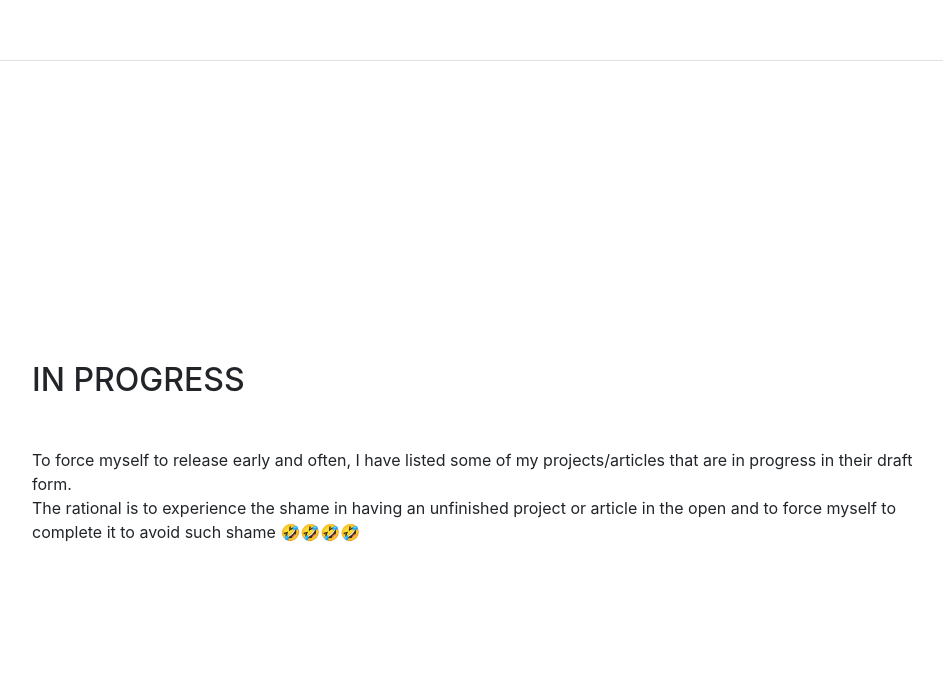
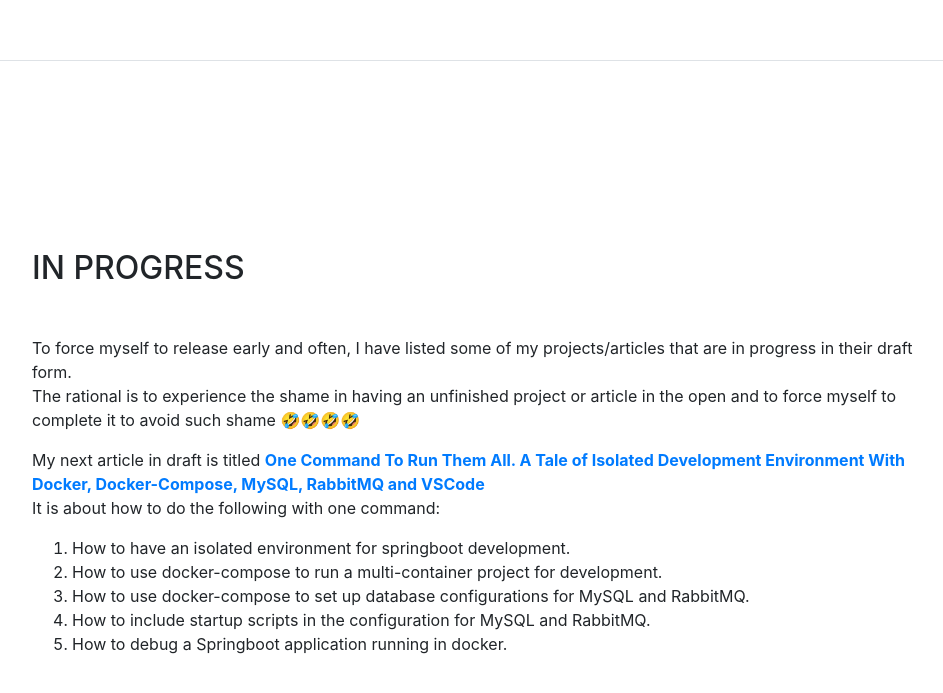
Before and after one commit to oseikofi88/personal-website, a website built with Parcel: page index.html in a window 1280 px wide. Shown: the part 7501-8194 px from the top of the page, without its empty margins (288-1231 px from the left). Built offline with nearby package versions, Linux system fonts and the light colour scheme; a web font is replaced by a local one.

Commit message:
update profile with unfinished articles

```diff
--- a/index.html
+++ b/index.html
@@ -330,7 +330,8 @@
           <br>
           <li>
             <b>Rent Prediction With Linear Regression</b>
-            <a href="https://github.com/oseikofi88/rent-prediction-with-linear-regression" target="_blank">GitHub Repository</a>
+            <a href="https://github.com/oseikofi88/rent-prediction-with-linear-regression" target="_blank">GitHub
+              Repository</a>
             <br>
             This is a machine learning project that uses linear regression to predict rental prices based on various
             factors such as location, square footage, number of bedrooms, and amenities.<br>
@@ -351,7 +352,8 @@
             <br>
             <br>
             <b>Churn Prediction With Logistic Regression</b>
-            <a href="https://github.com/oseikofi88/bank-churn-rate-with-logistic-regression" target="_blank">GitHub Repository</a>
+            <a href="https://github.com/oseikofi88/bank-churn-rate-with-logistic-regression" target="_blank">GitHub
+              Repository</a>
             <br>
             <br>
             This is a machine learning project that aims to predict whether a customer is likely to leave a bank (churn)
@@ -521,6 +523,26 @@
           The rational is to experience the shame in having an unfinished project or article in the open and to force
           myself to complete it to avoid such shame 🤣🤣🤣🤣
           <br>
+        <p>
+          My next article in draft is titled
+          <a href="https://docs.google.com/document/d/1cQ38VszT896Gu7VY1ID5aFBnzY-Qey_A/edit?usp=sharing&ouid=106597927712043853894&rtpof=true&sd=true"
+            target="_blank">
+            <b>One Command To Run Them All. A Tale of Isolated Development Environment With Docker, Docker-Compose,
+              MySQL,
+              RabbitMQ and VSCode
+            </b>
+          </a>
+          <br>
+          It is about how to do the following with one command:
+        <ol>
+          <li>How to have an isolated environment for springboot development.</li>
+          <li>How to use docker-compose to run a multi-container project for development.</li>
+          <li>How to use docker-compose to set up database configurations for MySQL and RabbitMQ.</li>
+          <li>How to include startup scripts in the configuration for MySQL and RabbitMQ.</li>
+          <li>How to debug a Springboot application running in docker.</li>
+        </ol>
+
+
         </p>
       </div>
     </section>
```
